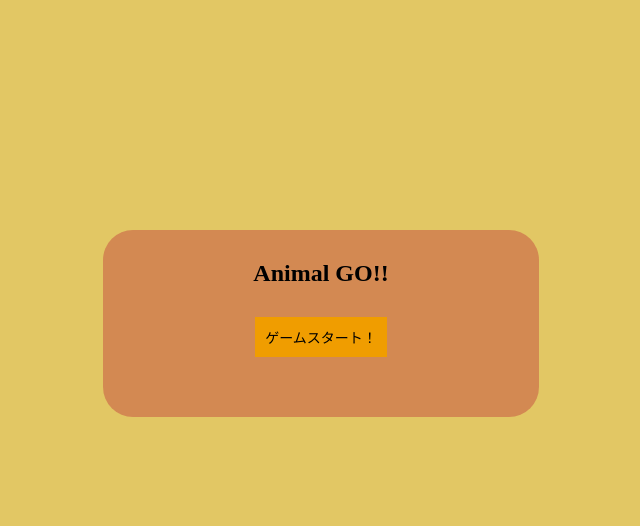
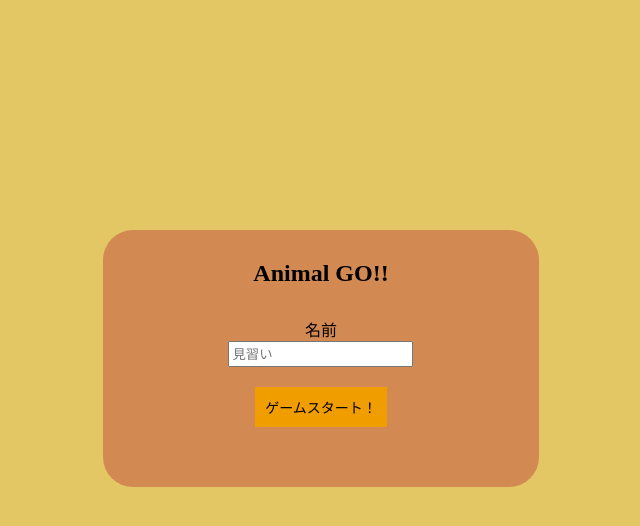
Before and after one commit to Kazunari-Ishikawa/animalgo, a PHP site: page / in a window 1280 px wide. Shown: the top 526 px of the page, without its empty margins (319-959 px from the left). Run offline with PHP 8.4, Linux system fonts and the light colour scheme.

Commit message:
名前記入追加

```diff
--- a/function.php
+++ b/function.php
@@ -43,6 +43,11 @@ class Human {
     $this->achieve = $achieve;
   }
   // セッター
+  public function setName($str) {
+    if ($str !== '') {
+      $this->name = $str;
+    }
+  }
   public function setHp($num) {
     $this->hp = $num;
   }
@@ -188,21 +193,20 @@ class History {
     $_SESSION['history'] .= $str.'<br>';
   }
   public static function clear() {
-    // unset($_SESSION);
     $_SESSION = array();
   }
 }
 
 // 初期化
-function init() {
+function init($name) {
   History::clear();
   History::set('ゲームスタート！');
   createHuman();
+  $_SESSION['human']->setName($name);
 }
 
 // ゲームオーバー
 function gameOver() {
-  // session_destroy();
   $_SESSION = array();
 }
 
@@ -225,13 +229,13 @@ function rateCal($num) {
 // イベント関数
 function event($eventFlg) {
   if ($eventFlg) {
-    // 良いイベントか悪いイベントか判定
+    // 良いイベントか悪いイベントか判定:暫定60%
     if (rateCal(60)) {
       $goodEventFlg = true;
     } else {
       $goodEventFlg = false;
     }
-    // ボールイベントか体力イベントか判定
+    // ボールイベントか体力イベントか判定:暫定20%
     if (rateCal(20)) {
       $ballEventFlg = true;
     } else {
--- a/index.php
+++ b/index.php
@@ -10,7 +10,7 @@ debug('SESSION:'.print_r($_SESSION, true));
 
 // ポスト送信がある場合
 if (!empty($_POST)) {
-  // debug('POST:'.print_r($_POST,true));
+  debug('POST:'.print_r($_POST,true));
 
   // ゲーム開始フラグ
   $startFlg = (!empty($_POST['start'])) ? true : false;
@@ -25,11 +25,13 @@ if (!empty($_POST)) {
 
   // ゲーム開始時
   if ($startFlg) {
+    // 主人公の名前
+    $name = (!empty($_POST['name'])) ? $_POST['name'] : '';
     // 初期化処理
-    init();
+    init($name);
 
+  // ゲーム進行中
   } else {
-    // ゲーム進行中
     // 進むを押した場合
     if ($nextFlg) {
       // イベント判定を行う
@@ -38,7 +40,7 @@ if (!empty($_POST)) {
         $eventFlg = true;
         $eventParameter = event($eventFlg);
 
-        // イベントが発生していない場合
+      // イベントが発生していない場合
       } else {
         // エンカウントフラグ
         $encountFlg = true;
@@ -46,24 +48,22 @@ if (!empty($_POST)) {
         $_SESSION['animal'] = $animals[mt_rand(0,3)];
       }
 
-      // 逃げるを押した場合
+    // 逃げるを押した場合
     }elseif ($escapeFlg) {
       if (!$_SESSION['human']->escape()) {
-        debug('逃げる失敗！');
         $_SESSION['history'] .= $_SESSION['human']->getName().'は逃げる失敗！';
         $_SESSION['animal']->attack($_SESSION['human']);
       } else {
-        debug('逃げる成功！');
         $_SESSION['history'] .= $_SESSION['human']->getName().'は逃げる成功！';
       }
 
-      // ボールを投げた場合
+    // ボールを投げた場合
     } elseif ($ballFlg) {
       $encountFlg = true;
 
       // 捕獲成功時にはエンカウントフラグをOFFにしなければならない
 
-      // リタイアを押した場合
+    // リタイアを押した場合
     } elseif ($gameoverFlg) {
       // ゲームオーバーとして遷移する
       gameOver();
@@ -72,7 +72,7 @@ if (!empty($_POST)) {
     }
   }
 }
-debug('SESSION:'.print_r($_SESSION, true));
+
 ?>
 <!DOCTYPE html>
 <html lang="ja">
@@ -89,6 +89,8 @@ debug('SESSION:'.print_r($_SESSION, true));
       <div  class="container">
         <h1>Animal GO!!</h1>
         <form action="" method="POST" class="start-form">
+          <p>名前</p>
+          <input type="text" name="name" class="set-name" placeholder="見習い">
           <input type="submit" name="start" value="ゲームスタート！" />
         </form>
       </div>
@@ -110,11 +112,6 @@ debug('SESSION:'.print_r($_SESSION, true));
         <div class="sub-left">
           <div class="comment-container">
             <?php if (!empty($_SESSION['history'])) echo $_SESSION['history']; ?>
-            <!-- <p>〇〇はキリンに遭遇した！</p>
-            <p>〇〇はボールを投げた！</p>
-            <p>捕まえられなかった！</p>
-            <p>キリンの反撃！</p>
-            <p>〇〇は〇〇のダメージを受けた！</p> -->
           </div>
         </div>
         <div class="sub-right">
--- a/style.css
+++ b/style.css
@@ -46,6 +46,10 @@ body {
 .start-form input[type="submit"]:hover {
   background: rgba(206, 112, 74, 1);
   cursor: pointer;
+}
+.set-name {
+  height: 20px;
+  margin-bottom: 20px;
 }
 
 /* メイン画面 */
```
